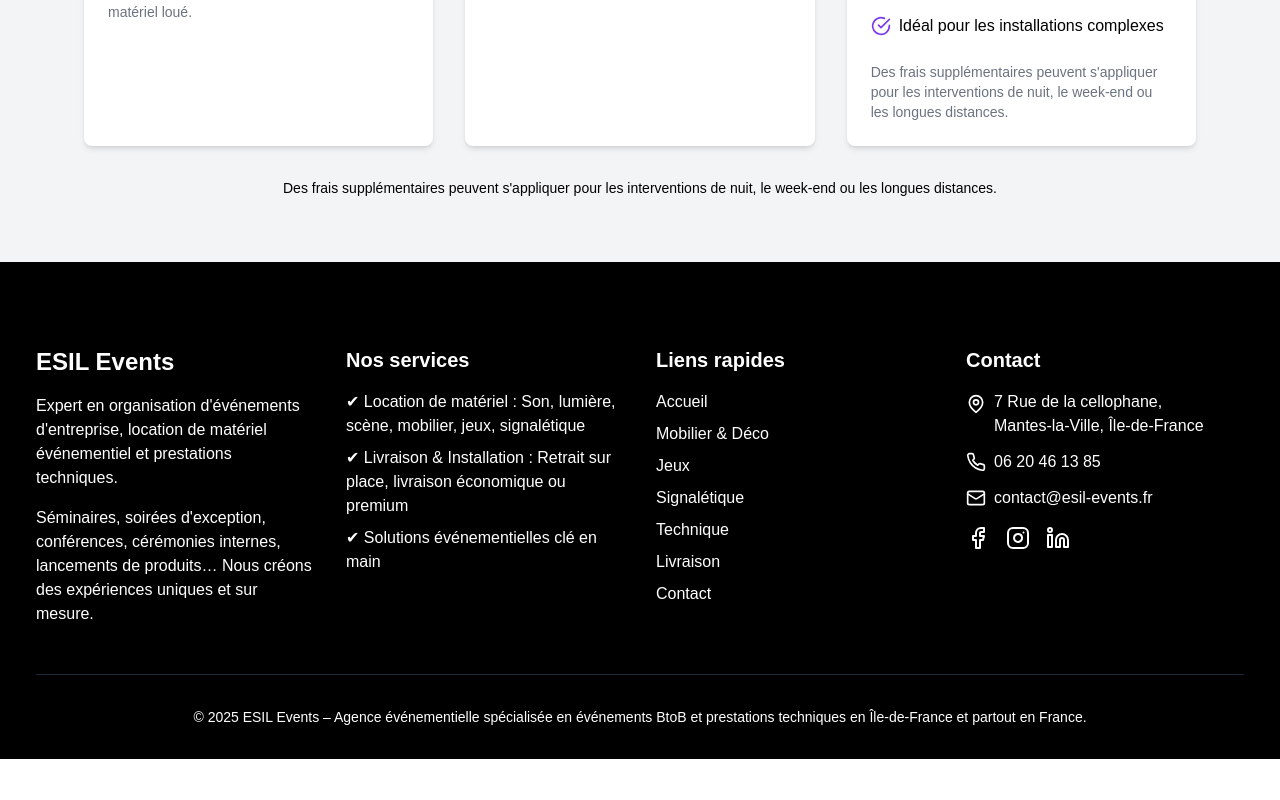
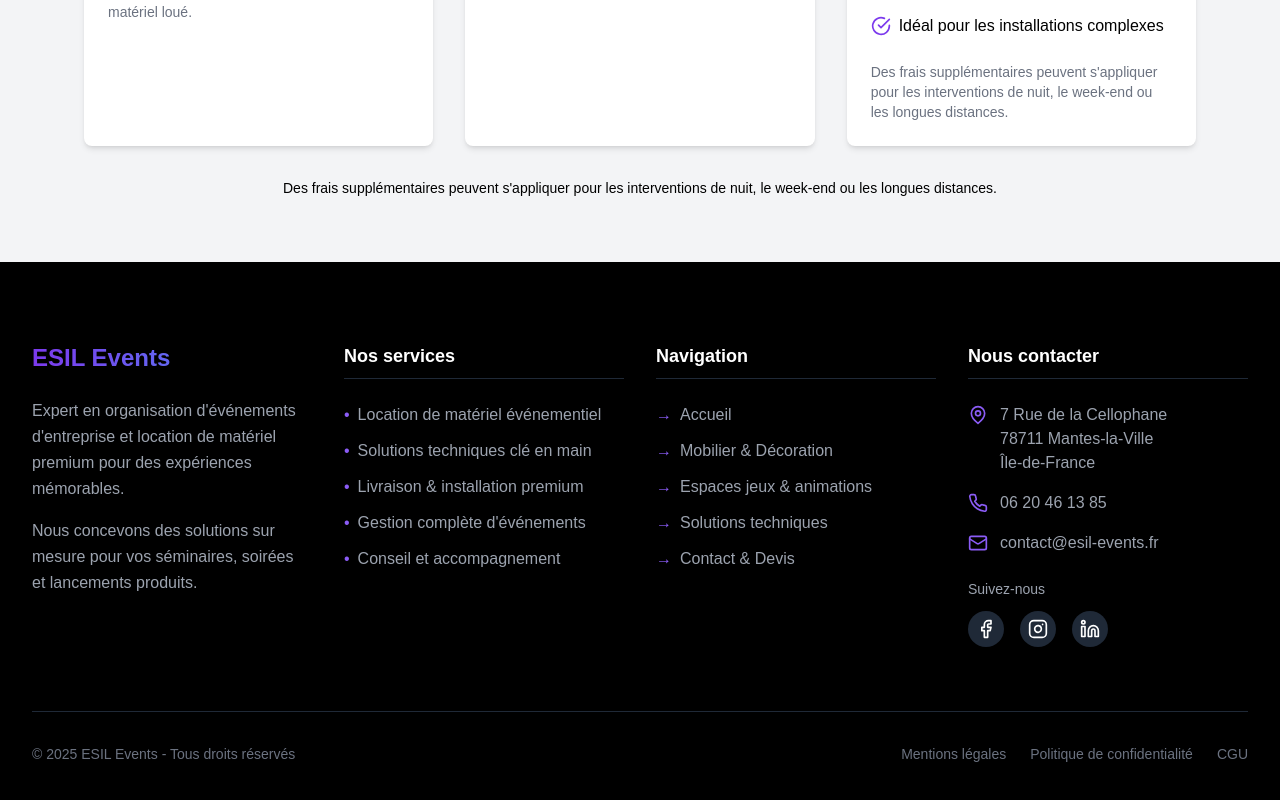
Before and after one commit to moonback/Esil-events-v1, a React (Vite) app: page / in a window 1280 px wide. Shown: the part 3425-4225 px from the top of the page. Before the commit the page ends 4184 px from the top, so only its background shows below. Built offline with nearby package versions, Linux system fonts and the light colour scheme; a web font is replaced by a local one.

Commit message:
Update Footer.tsx

```diff
--- a/src/components/Footer.tsx
+++ b/src/components/Footer.tsx
@@ -4,77 +4,173 @@ import { Phone, Mail, MapPin, Facebook, Instagram, Linkedin } from 'lucide-react
 
 const Footer: React.FC = () => {
   return (
-    <footer className="bg-black text-white pt-16 pb-8">
-      <div className="container-custom mx-auto px-4">
-        <div className="grid grid-cols-1 md:grid-cols-2 lg:grid-cols-4 gap-8">
+    <footer className="bg-black text-gray-300 pt-20 pb-12">
+      <div className="container mx-auto px-6 lg:px-8 max-w-7xl">
+        <div className="grid grid-cols-1 md:grid-cols-2 lg:grid-cols-4 gap-12 lg:gap-8">
           {/* Company Info */}
-          <div>
-            <h3 className="text-2xl font-bold mb-4 logo-font">ESIL Events</h3>
-            <p className="mb-4">
-              Expert en organisation d'événements d'entreprise, location de matériel événementiel et prestations techniques.
+          <div className="lg:pr-4">
+            <h3 className="text-2xl font-bold text-white mb-6 flex items-center">
+              <span className="bg-gradient-to-r from-violet-600 to-indigo-500 bg-clip-text text-transparent">
+                ESIL Events
+              </span>
+            </h3>
+            <p className="mb-4 text-gray-400 leading-relaxed">
+              Expert en organisation d'événements d'entreprise et location de matériel premium pour des expériences mémorables.
             </p>
-            <p>
-              Séminaires, soirées d'exception, conférences, cérémonies internes, lancements de produits… Nous créons des expériences uniques et sur mesure.
+            <p className="text-gray-400 leading-relaxed">
+              Nous concevons des solutions sur mesure pour vos séminaires, soirées et lancements produits.
             </p>
           </div>
 
           {/* Services */}
           <div>
-            <h4 className="text-xl font-bold mb-4">Nos services</h4>
-            <ul className="space-y-2">
-              <li>✔ Location de matériel : Son, lumière, scène, mobilier, jeux, signalétique</li>
-              <li>✔ Livraison & Installation : Retrait sur place, livraison économique ou premium</li>
-              <li>✔ Solutions événementielles clé en main</li>
+            <h4 className="text-lg font-semibold text-white mb-6 pb-2 border-b border-gray-800">Nos services</h4>
+            <ul className="space-y-3">
+              <li className="flex items-start">
+                <span className="text-violet-500 mr-2">•</span>
+                <span className="text-gray-400">Location de matériel événementiel</span>
+              </li>
+              <li className="flex items-start">
+                <span className="text-violet-500 mr-2">•</span>
+                <span className="text-gray-400">Solutions techniques clé en main</span>
+              </li>
+              <li className="flex items-start">
+                <span className="text-violet-500 mr-2">•</span>
+                <span className="text-gray-400">Livraison & installation premium</span>
+              </li>
+              <li className="flex items-start">
+                <span className="text-violet-500 mr-2">•</span>
+                <span className="text-gray-400">Gestion complète d'événements</span>
+              </li>
+              <li className="flex items-start">
+                <span className="text-violet-500 mr-2">•</span>
+                <span className="text-gray-400">Conseil et accompagnement</span>
+              </li>
             </ul>
           </div>
 
           {/* Quick Links */}
           <div>
-            <h4 className="text-xl font-bold mb-4">Liens rapides</h4>
-            <ul className="space-y-2">
-              <li><Link to="/" className="hover:text-gray-300 transition-colors">Accueil</Link></li>
-              <li><Link to="/products/mobilier" className="hover:text-gray-300 transition-colors">Mobilier & Déco</Link></li>
-              <li><Link to="/products/jeux" className="hover:text-gray-300 transition-colors">Jeux</Link></li>
-              <li><Link to="/products/signaletique" className="hover:text-gray-300 transition-colors">Signalétique</Link></li>
-              <li><Link to="/products/technique" className="hover:text-gray-300 transition-colors">Technique</Link></li>
-              <li><Link to="/delivery" className="hover:text-gray-300 transition-colors">Livraison</Link></li>
-              <li><Link to="/contact" className="hover:text-gray-300 transition-colors">Contact</Link></li>
+            <h4 className="text-lg font-semibold text-white mb-6 pb-2 border-b border-gray-800">Navigation</h4>
+            <ul className="space-y-3">
+              <li>
+                <Link
+                  to="/"
+                  className="text-gray-400 hover:text-violet-500 transition-colors flex items-start"
+                >
+                  <span className="text-violet-500 mr-2">→</span>
+                  Accueil
+                </Link>
+              </li>
+              <li>
+                <Link
+                  to="/products/mobilier"
+                  className="text-gray-400 hover:text-violet-500 transition-colors flex items-start"
+                >
+                  <span className="text-violet-500 mr-2">→</span>
+                  Mobilier & Décoration
+                </Link>
+              </li>
+              <li>
+                <Link
+                  to="/products/jeux"
+                  className="text-gray-400 hover:text-violet-500 transition-colors flex items-start"
+                >
+                  <span className="text-violet-500 mr-2">→</span>
+                  Espaces jeux & animations
+                </Link>
+              </li>
+              <li>
+                <Link
+                  to="/products/technique"
+                  className="text-gray-400 hover:text-violet-500 transition-colors flex items-start"
+                >
+                  <span className="text-violet-500 mr-2">→</span>
+                  Solutions techniques
+                </Link>
+              </li>
+              <li>
+                <Link
+                  to="/contact"
+                  className="text-gray-400 hover:text-violet-500 transition-colors flex items-start"
+                >
+                  <span className="text-violet-500 mr-2">→</span>
+                  Contact & Devis
+                </Link>
+              </li>
             </ul>
           </div>
 
           {/* Contact */}
           <div>
-            <h4 className="text-xl font-bold mb-4">Contact</h4>
-            <ul className="space-y-3">
+            <h4 className="text-lg font-semibold text-white mb-6 pb-2 border-b border-gray-800">Nous contacter</h4>
+            <ul className="space-y-4">
               <li className="flex items-start">
-                <MapPin className="w-5 h-5 mr-2 mt-1" />
-                <span>7 Rue de la cellophane,<br></br> Mantes-la-Ville, Île-de-France</span>
+                <MapPin className="w-5 h-5 text-violet-500 mr-3 mt-0.5 flex-shrink-0" />
+                <span className="text-gray-400">
+                  7 Rue de la Cellophane<br />
+                  78711 Mantes-la-Ville<br />
+                  Île-de-France
+                </span>
               </li>
               <li className="flex items-center">
-                <Phone className="w-5 h-5 mr-2" />
-                <span>06 20 46 13 85</span>
+                <Phone className="w-5 h-5 text-violet-500 mr-3 flex-shrink-0" />
+                <a href="tel:+33620461385" className="text-gray-400 hover:text-violet-500 transition-colors">
+                  06 20 46 13 85
+                </a>
               </li>
               <li className="flex items-center">
-                <Mail className="w-5 h-5 mr-2" />
-                <span>contact@esil-events.fr</span>
+                <Mail className="w-5 h-5 text-violet-500 mr-3 flex-shrink-0" />
+                <a href="mailto:contact@esil-events.fr" className="text-gray-400 hover:text-violet-500 transition-colors">
+                  contact@esil-events.fr
+                </a>
               </li>
             </ul>
-            <div className="flex space-x-4 mt-4">
-              <a href="#" className="hover:text-gray-300 transition-colors">
-                <Facebook className="w-6 h-6" />
-              </a>
-              <a href="#" className="hover:text-gray-300 transition-colors">
-                <Instagram className="w-6 h-6" />
-              </a>
-              <a href="#" className="hover:text-gray-300 transition-colors">
-                <Linkedin className="w-6 h-6" />
-              </a>
+
+            <div className="mt-6">
+              <h5 className="text-sm font-medium text-gray-400 mb-3">Suivez-nous</h5>
+              <div className="flex space-x-4">
+                <a
+                  href="#"
+                  className="bg-gray-800 hover:bg-gray-700 text-white p-2 rounded-full transition-colors"
+                  aria-label="Facebook"
+                >
+                  <Facebook className="w-5 h-5" />
+                </a>
+                <a
+                  href="#"
+                  className="bg-gray-800 hover:bg-gray-700 text-white p-2 rounded-full transition-colors"
+                  aria-label="Instagram"
+                >
+                  <Instagram className="w-5 h-5" />
+                </a>
+                <a
+                  href="#"
+                  className="bg-gray-800 hover:bg-gray-700 text-white p-2 rounded-full transition-colors"
+                  aria-label="LinkedIn"
+                >
+                  <Linkedin className="w-5 h-5" />
+                </a>
+              </div>
             </div>
           </div>
         </div>
 
-        <div className="border-t border-gray-800 mt-12 pt-8 text-center text-sm">
-          <p>© 2025 ESIL Events – Agence événementielle spécialisée en événements BtoB et prestations techniques en Île-de-France et partout en France.</p>
+        <div className="border-t border-gray-800 mt-16 pt-8 flex flex-col md:flex-row justify-between items-center">
+          <p className="text-gray-500 text-sm text-center md:text-left mb-4 md:mb-0">
+            © 2025 ESIL Events - Tous droits réservés
+          </p>
+          <div className="flex space-x-6">
+            <Link to="/legal" className="text-gray-500 hover:text-violet-500 text-sm transition-colors">
+              Mentions légales
+            </Link>
+            <Link to="/privacy" className="text-gray-500 hover:text-violet-500 text-sm transition-colors">
+              Politique de confidentialité
+            </Link>
+            <Link to="/cgu" className="text-gray-500 hover:text-violet-500 text-sm transition-colors">
+              CGU
+            </Link>
+          </div>
         </div>
       </div>
     </footer>
```
